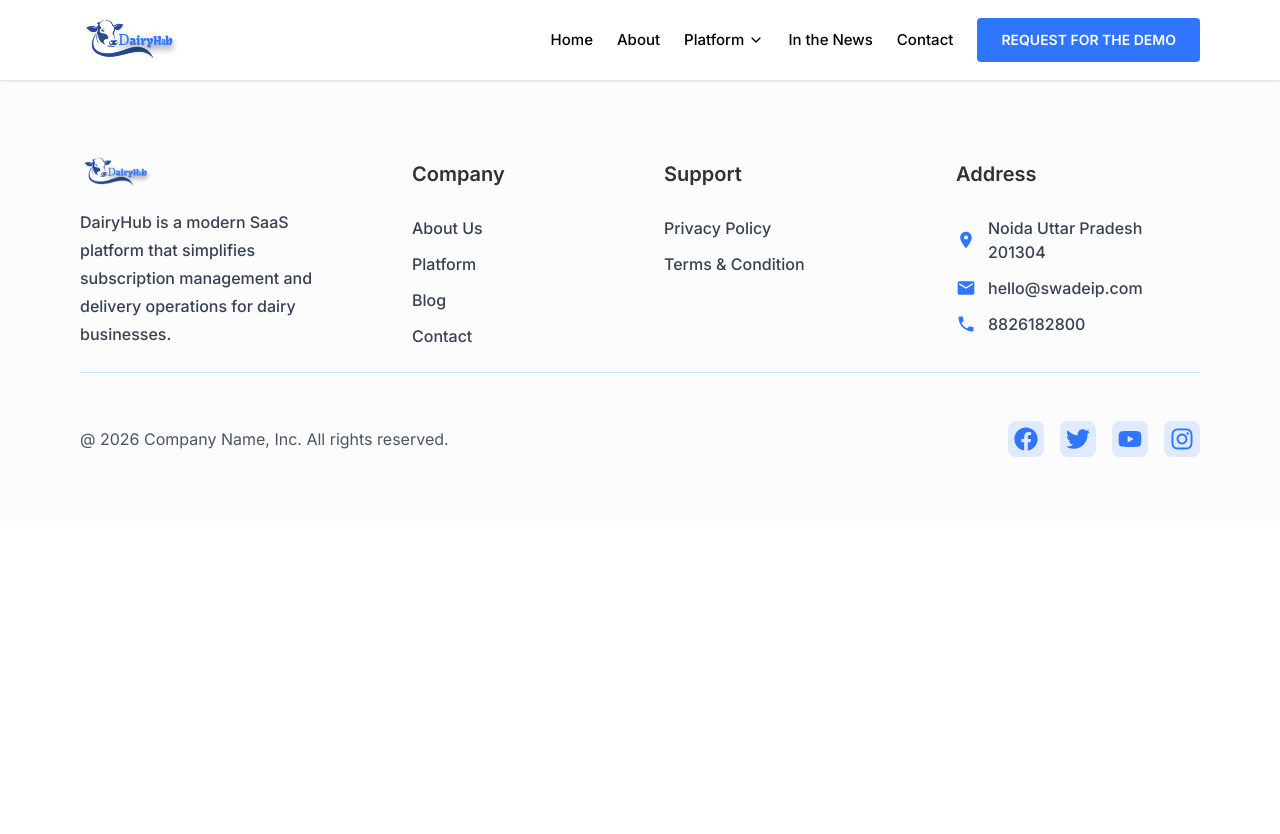
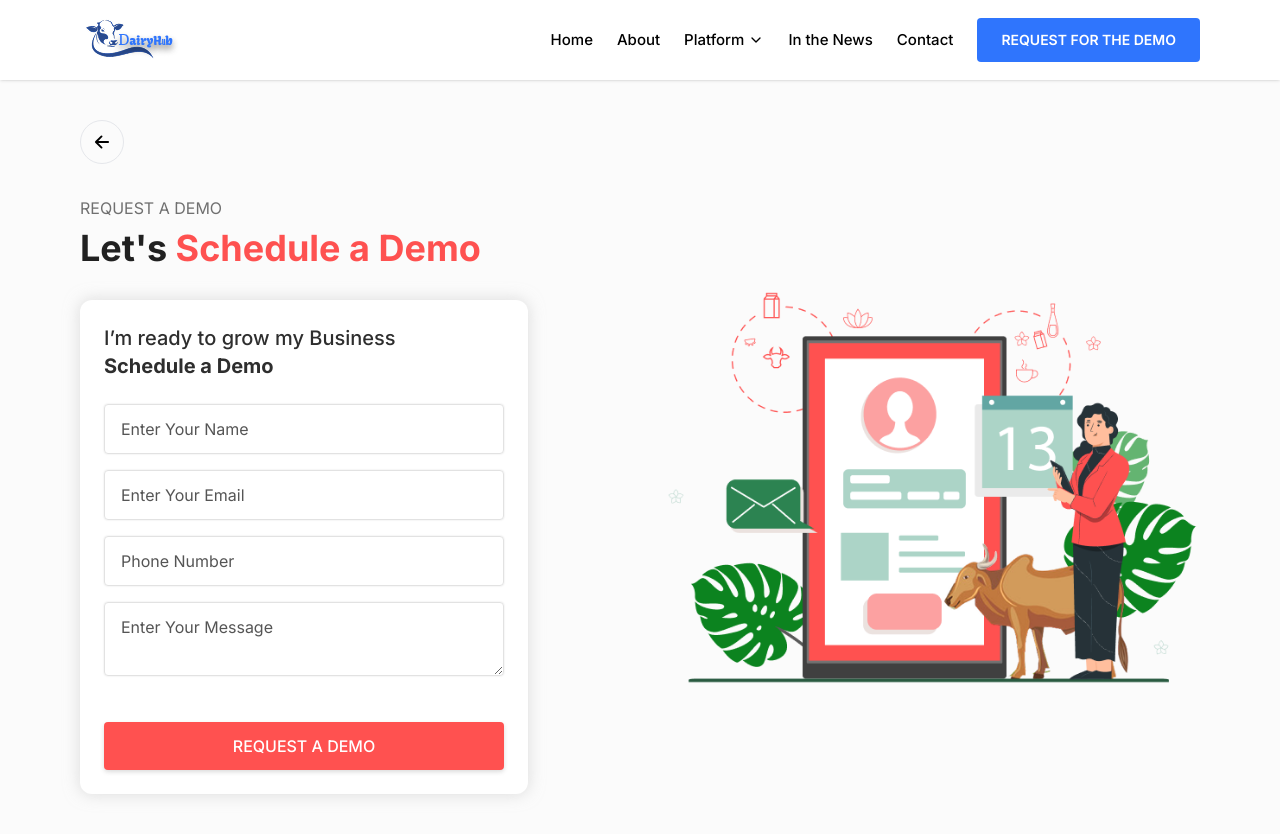
Before and after one commit to komalverma28419/DairyHub, a React (Vite) app: page /request-demo in a window 1280 px wide. Before the commit the page ends 800 px from the top, so only its background shows below. Built offline with nearby package versions, Linux system fonts and the light colour scheme.

Commit message:
Get started section completed

```diff
--- a/src/App.jsx
+++ b/src/App.jsx
@@ -10,14 +10,18 @@ import ContactPage from './pages/ContactPage'
 import BlogDetailPage from './pages/BlogDetailPage'
 import PrivacyPolicyPage from './pages/PrivacyPolicyPage'
 import TermsAndConditionPage from './pages/TermsAndConditionPage'
+import RequestDemoPage from './pages/RequestDemoPage'
+import ThankyouPage from './pages/ThankyouPage'
+import MainLayout from './layouts/MainLayout'
+import DemoLayout from './layouts/DemoLayout'
 
 
 
 const App = () => {
   return (
     <BrowserRouter>
-    <Navbar/>
       <Routes>
+        <Route element={<MainLayout/>}>
           <Route path='/' element={<Homepage/>}/>
           <Route path='/about-us' element={<Aboutpage/>}/>
           <Route path='/platform' element={<PlatformPage/>}>
@@ -31,8 +35,14 @@ const App = () => {
           <Route path='/contact' element={<ContactPage/>}/>
           <Route path='/privacy-policy' element={<PrivacyPolicyPage/>}/>
           <Route path='/terms-and-conditions' element={<TermsAndConditionPage/>}/>
+        </Route>
+
+
+        <Route element={<DemoLayout/>}>
+          <Route path='/request-demo' element={<RequestDemoPage/>}/>
+          <Route path='/thankyou' element={<ThankyouPage/>}/>
+        </Route>
       </Routes>
-    <Footer/>
     </BrowserRouter>
   )
 }
--- a/src/components/Footer.jsx
+++ b/src/components/Footer.jsx
@@ -11,10 +11,9 @@ const Footer = () => {
    { name: "Platform", path: "/platform"},
    { name: "Blog", path: "/blogs"},
    { name: "Contact", path: "/contact"},
-
   ]
   const activeClass = ({isActive}) => `${isActive ? "text-primary" : "text-gray-700 hover:text-primary"}`
-
+  const headingClass = "text-lg lg:text-xl font-semibold text-dark mb-4"
   return (
     <footer className='max-w-7xl mx-auto py-12 md:py-16 px-6 md:px-10 lg:px-16 xl:px-20 bg-[#FCFCFC]'>
       <div>
@@ -22,38 +21,41 @@ const Footer = () => {
 
         <div className='flex flex-col gap-2 '>
           <NavLink to="/"><img src={logo} alt="logo"  className='h-14 w-auto'/></NavLink>
-          <p className='leading-7 font-medium '>DairyHub is a modern SaaS platform that simplifies subscription management and delivery operations for dairy businesses.</p>
+          <p className='leading-7 font-medium text-gray-700'>
+            DairyHub is a modern SaaS platform that simplifies subscription management and delivery
+            operations for dairy businesses.
+          </p>
         </div>
 
         <div className='flex flex-col font-medium gap-3 ml-0 md:ml-10 mt-4'>
-          <h4 className="text-lg lg:text-xl font-semibold text-[#313131] mb-4">Company</h4>
+          <h4 className={headingClass}>Company</h4>
           {footerLink.map((item) =>(
             <NavLink key={item.name} to = {item.path} className={activeClass}>{item.name}</NavLink>
           ))}
         </div>
 
         <div className='flex flex-col font-medium gap-3 mt-4'>
-          <h4 className='text-lg lg:text-xl font-semibold text-[#313131] mb-4'>Support</h4>
+          <h4 className={headingClass}>Support</h4>
           <NavLink to="/privacy-policy" className={activeClass}>Privacy Policy</NavLink>
           <NavLink to="/terms-and-conditions" className={activeClass}>Terms & Condition</NavLink>
         </div>
 
-        <div className='flex flex-col font-medium gap-3 mt-4'>
-          <h4 className='text-lg lg:text-xl font-semibold text-[#313131] mb-4'>Address</h4>
+        <div className='flex flex-col font-medium gap-3 mt-4 text-gray-700'>
+          <h4 className={headingClass}>Address</h4>
 
-          <div className='flex gap-3 items-center'>
-            <MdLocationOn className='shrink-0 text-[#2F75FD] text-xl'/>
+          <div className='flex gap-3 items-center '>
+            <MdLocationOn className='shrink-0 text-primary text-xl'/>
             <address className='not-italic'>Noida Uttar Pradesh <br />201304</address>
           </div>
           <div className='flex gap-3 items-center'>
-            <MdEmail className='shrink-0 text-[#2F75FD] text-xl'/>
-            <a href="mailto:hello@swadeshivip.com"className="hover:text-[#2F75FD] transition-colors">
+            <MdEmail className='shrink-0 text-primary text-xl'/>
+            <a href="mailto:hello@swadeshivip.com" className="hover:text-primary transition-colors">
               hello@swadeip.com
             </a>
           </div>
           <div className='flex gap-3 items-center'>
-            <MdPhone className='shrink-0 text-[#2F75FD] text-xl'/>
-            <a href="tel:8826182800"className="hover:text-[#2F75FD] transition-colors">
+            <MdPhone className='shrink-0 text-primary text-xl'/>
+            <a href="tel:8826182800" className="hover:text-primary transition-colors">
               8826182800
             </a>
           </div>
@@ -63,7 +65,7 @@ const Footer = () => {
       {/* bottom */}
       <hr className='text-[#CEE3FF] my-6'/>
 
-      <div className='flex items-center justify-between lg:mt-12 text-sm lg:text-base'>
+      <div className='flex items-center justify-between lg:mt-12 text-sm lg:text-base text-gray-700'>
         <p className='text-gray-600 '>@ 2026 Company Name, Inc. All rights reserved.</p>
        <ShareButtons/>
       </div>
--- a/src/components/Navbar.jsx
+++ b/src/components/Navbar.jsx
@@ -1,5 +1,5 @@
 import React, { useEffect, useRef, useState } from "react";
-import { NavLink, Link, useLocation } from "react-router-dom";
+import { NavLink, Link, useLocation} from "react-router-dom";
 import logo from "../assets/images/logo.png";
 // import dropdown from "../assets/images/dropdown.svg";
 import menuIcon from "../assets/images/menuIcon.png";
@@ -85,7 +85,7 @@ const Navbar = () => {
               </NavLink>
             )
           })}
-          <Button text="REQUEST FOR THE DEMO" size="sm" />
+          <Link to='/request-demo'><Button text="REQUEST FOR THE DEMO" size="sm" /></Link>
         </div>
 
         {/* Mobile Hamburger */}
--- /dev/null
+++ b/src/components/requestDemo/RequestDemoForm.jsx
@@ -0,0 +1,54 @@
+import React from 'react'
+import demoImage from '../../assets/images/demoImage.png'
+import { IoArrowBack } from 'react-icons/io5'
+import Button from '../ui/Button'
+import { useNavigate } from 'react-router-dom'
+
+const RequestDemoForm = () => {
+    const navigate = useNavigate()
+
+    const inputClass = 'w-full border-[0.6px] border-[#E2E2E2] rounded px-4 py-3 outline-none placeholder:text-[#555555] focus:border-primary transition-all shadow-[0px_0px_2px_0_#0000001F]'
+    const handleSubmit = (e) =>{
+        e.preventDefault()
+        navigate('/thankyou')
+    }
+    const handleBack = () =>{
+        if(window.history.length > 1){
+            navigate(-1)
+        }else{
+            navigate('/')
+        }
+    }
+  return (
+    <section className='max-w-7xl mx-auto py-10 px-6 md:px-10 lg:px-16 xl:px-20 bg-[#FBFBFB]'>
+        <button className='mb-8  w-11 h-11 rounded-full border border-gray-200 hover:bg-gray-200 flex items-center justify-center  transition' onClick={handleBack}>
+            <IoArrowBack size={20}/>
+        </button>
+        <div className='grid grid-cols-1 md:grid-cols-2 gap-10 items-center'>
+            <div className='max-w-md'>
+                <p className='text-[#707070]  text-sm md:text-base'>REQUEST A DEMO</p>
+                <h2 className='text-2xl md:text-3xl lg:text-4xl mt-2'>
+                    <span className='text-[#212121] font-bold'>Let's </span>
+                    <span className='text-[#FE5150] font-bold'>Schedule a Demo</span>
+                </h2>
+                <div className='bg-white rounded-xl p-6 shadow-[0px_0px_16px_0_#C3C3C38F] mt-8'>
+                    <h3 className='text-lg lg:text-xl leading-7'><span className='font-medium text-[#2E2E2E]'>I’m ready to grow my Business </span> <br />
+                    <span className='font-bold text-[#2E2E2E]'>Schedule a Demo</span></h3>
+                    <form className='space-y-4 mt-6' onSubmit={handleSubmit}>
+                        <input type="text" placeholder='Enter Your Name' required className={inputClass}/>
+                        <input type="email" placeholder='Enter Your Email' required className={inputClass}/>
+                        <input type="tel" placeholder='Phone Number' required className={inputClass}/>
+                        <textarea name="" id="" placeholder='Enter Your Message'className={inputClass}></textarea>
+                        <Button text="REQUEST A DEMO" type='submit' variant='danger'
+                        className='w-full mt-6 shadow-[0px_2px_4px_0_#60606038]'/>
+                    </form>
+
+                </div>
+            </div>
+        <div><img src={demoImage} alt="" /></div>
+      </div>
+    </section>
+  )
+}
+
+export default RequestDemoForm
--- /dev/null
+++ b/src/components/requestDemo/Thankyou.jsx
@@ -0,0 +1,37 @@
+import React, { useEffect } from "react";
+import thankyou from "../../assets/images/thankyou.png";
+import Button from "../ui/Button";
+import { useNavigate } from "react-router-dom";
+
+const ThankYou = () => {
+  const navigate = useNavigate()
+  useEffect(() => {
+    const timer = setTimeout(() =>{
+        navigate('/')
+    }, 3000)
+    return () => clearTimeout(timer)
+  }, [navigate])
+
+  return (
+    <section className="max-w-7xl mx-auto px-6 md:px-10 lg:px-16 xl:px-20 py-10">
+      <div className="bg-[#FBFEFD] rounded-lg px-6 flex flex-col items-center text-center">
+
+        <img src={thankyou} alt="Thank You"className="w-56 md:w-72"/>
+
+        <div className="bg-[#EAF8F0] rounded-md px-6 py-3 mt-6">
+          <p className="font-semibold text-[#2E2E2E]">
+            Your demo request has been submitted successfully.
+          </p>
+        </div>
+
+        <p className="text-[#707070] mt-6 max-w-lg leading-7">
+          Thank you for your interest. Our team will contact you shortly to
+          schedule your demo.
+        </p>
+
+      </div>
+    </section>
+  );
+};
+
+export default ThankYou;
--- a/src/components/ui/AppCard.jsx
+++ b/src/components/ui/AppCard.jsx
@@ -3,6 +3,7 @@ import Title from './Title'
 import Button from '../ui/Button'
 import appStore from '../../assets/images/appStore.png'
 import playStore from '../../assets/images/playStore.png'
+import { Link } from 'react-router-dom'
 
 const AppCard = ({title, description, image, bgColor, slug}) => {
   return (
@@ -15,7 +16,7 @@ const AppCard = ({title, description, image, bgColor, slug}) => {
             {description.map((p, index) =>(
                 <p className='my-6 lg:my-8 text-font text-sm md:text-base' key={index}>{p}</p>
                 ))}
-            <Button text="Request For Demo"/>
+            <Link to='/request-demo'><Button text="Request For Demo"/></Link>
 
         </div>
         {/* right-content */}
--- a/src/components/ui/Button.jsx
+++ b/src/components/ui/Button.jsx
@@ -6,7 +6,7 @@ const Button = ({
   variant = "primary",
   size = "md",
   className = "",
-   children,
+  children,
 }) => {
 
   const baseStyle =
@@ -15,7 +15,7 @@ const Button = ({
   const variants = {
     primary: "bg-[#2F75FD] text-white hover:opacity-90 font-semibold text-sm",
     secondary : "bg-[#2C8351] text-white hover:opacity-90 font-semibold",
-    danger: "bg-[#FF5150] text-white hover:bg-red-600 font-medium",
+    danger: "bg-[#FF5150] text-white hover:bg-red-500 font-medium",
     outline: "border border-[#FFC6C6] text-[#FF5150] bg-white hover:bg-[#F04E3E] hover:text-white font-medium"
   }
 
--- /dev/null
+++ b/src/layouts/DemoLayout.jsx
@@ -0,0 +1,14 @@
+import React from 'react'
+import Navbar from '../components/Navbar'
+import { Outlet } from 'react-router-dom'
+
+const DemoLayout = () => {
+  return (
+    <>
+      <Navbar/>
+      <Outlet/>
+    </>
+  )
+}
+
+export default DemoLayout
--- /dev/null
+++ b/src/layouts/MainLayout.jsx
@@ -0,0 +1,16 @@
+import React from 'react'
+import Navbar from '../components/Navbar'
+import { Outlet } from 'react-router-dom'
+import Footer from '../components/Footer'
+
+const MainLayout = () => {
+  return (
+    <>
+      <Navbar/>
+      <Outlet/>
+      <Footer/>
+    </>
+  )
+}
+
+export default MainLayout
--- /dev/null
+++ b/src/pages/RequestDemoPage.jsx
@@ -0,0 +1,12 @@
+import React from 'react'
+import RequestDemoForm from '../components/requestDemo/RequestDemoForm'
+
+const RequestDemoPage = () => {
+  return (
+    <>
+      <RequestDemoForm/>
+    </>
+  )
+}
+
+export default RequestDemoPage
--- /dev/null
+++ b/src/pages/ThankyouPage.jsx
@@ -0,0 +1,12 @@
+import React from 'react'
+import ThankYou from '../components/requestDemo/Thankyou'
+
+const ThankyouPage = () => {
+  return (
+    <>
+      <ThankYou/>
+    </>
+  )
+}
+
+export default ThankyouPage
```
Also changed, not shown: src/assets/images/demoImage.png (added), src/assets/images/thankyou.png (added). Lines whose indentation alone changed are shown as unchanged.
